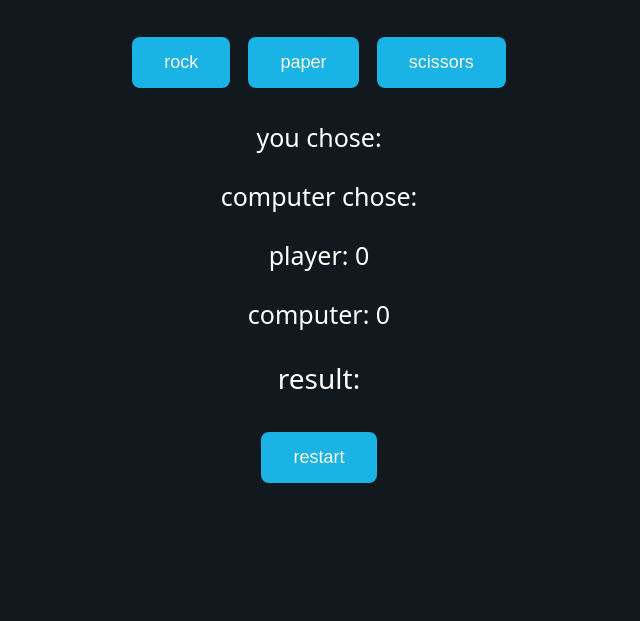
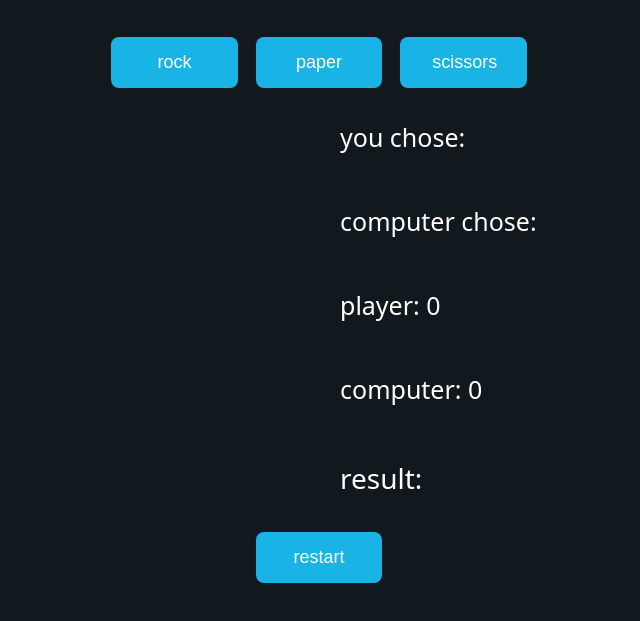
Before and after one commit to causadev/rock-paper-scissors, a plain HTML site: page index.html in a window 1280 px wide. Shown: the part 105-726 px from the top of the page, without its empty margins (321-961 px from the left). Drawn offline with Linux system fonts and the light colour scheme.

Commit message:
Some css changes

```diff
--- a/style.css
+++ b/style.css
@@ -11,6 +11,7 @@ h1 {
 }
 
 button {
+  width: 10%;
   border: none;
   border-radius: 8px;
   padding: 15px 32px;
@@ -30,3 +31,16 @@ p {
 #result {
   font-size: 28px;
 }
+
+.container {
+  display: flex;
+  flex-direction: column;
+  align-content: center;
+  justify-content: flex-end;
+  margin-right: 100px;
+}
+
+.container > p {
+  text-align: left;
+  margin-left: 653px;
+}
```
